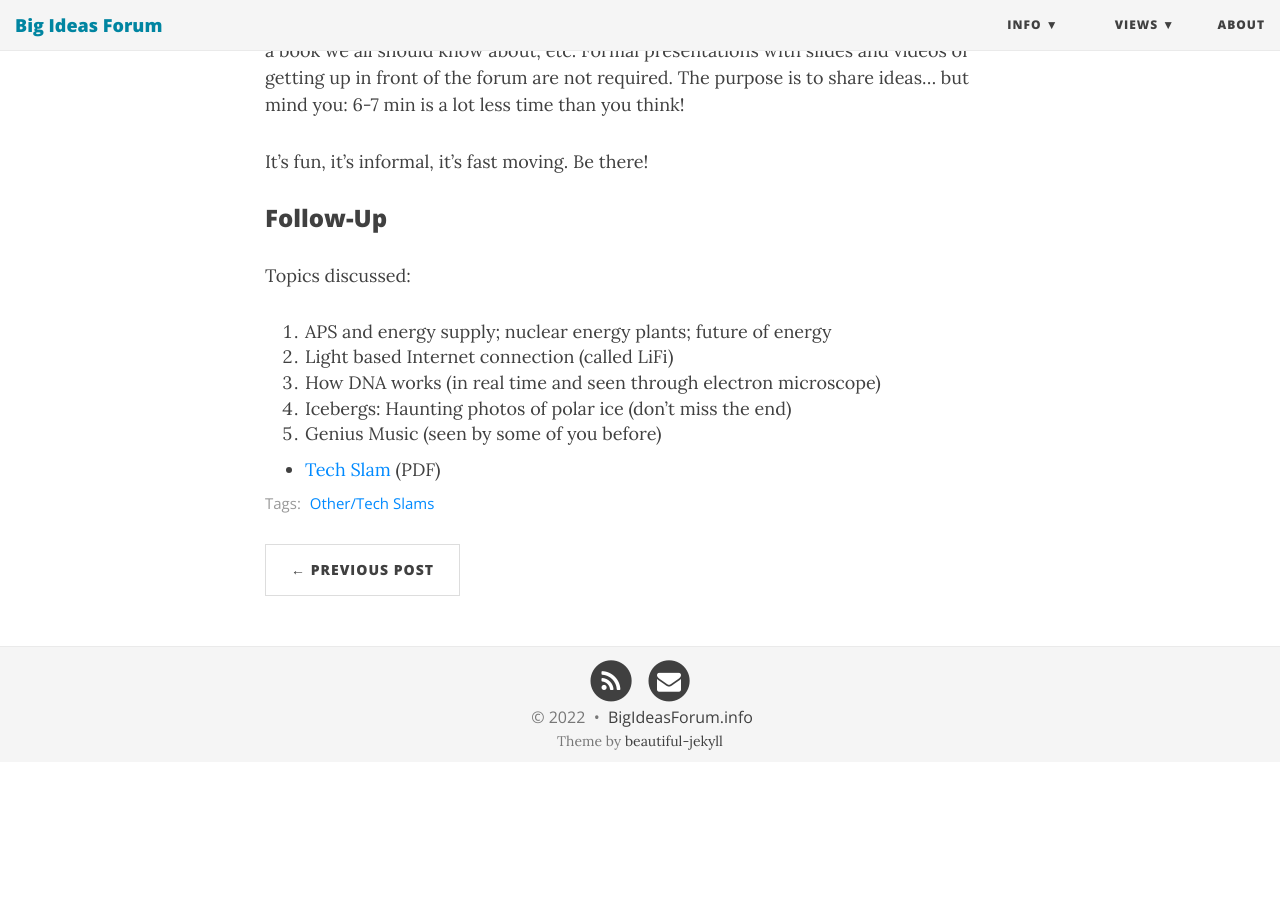
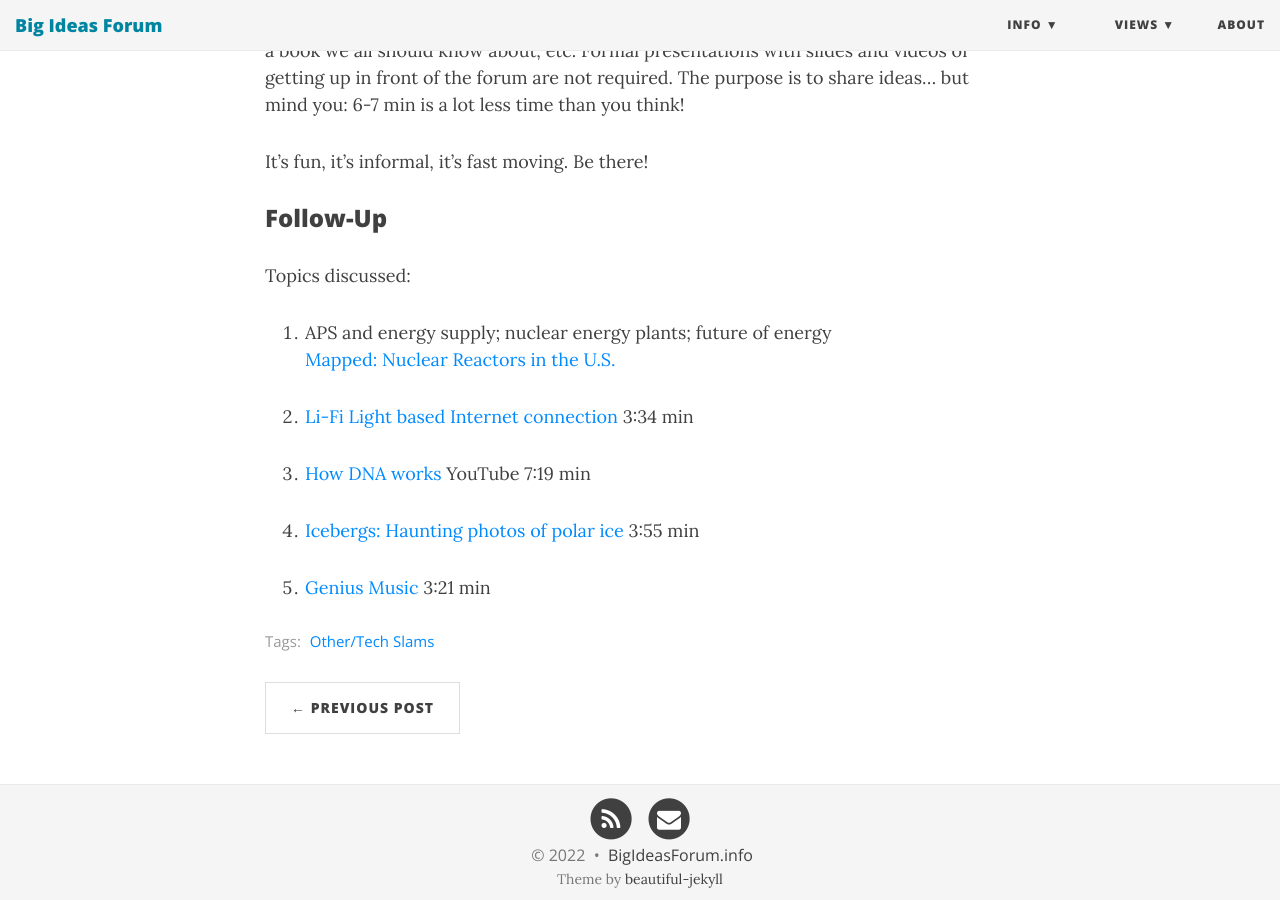
Before and after one commit to BigIdeasForum/bigideasforum.github.io, a Jekyll site: the page built from _posts/2022/2022-10-06-tech-slam14.md, in a window 1280 px wide and 900 px high, scrolled down 611 px. Built offline with Jekyll 4.4.1, drawn with Linux system fonts in a browser that asks for light colours; nearby versions of some CDN libraries; before the commit the page ends 1373 px from its top, so only the background shows below that.

Commit message:
Remove PDF, inline all follow-up items

```diff
--- a/_posts/2022/2022-10-06-tech-slam14.md
+++ b/_posts/2022/2022-10-06-tech-slam14.md
@@ -15,11 +15,13 @@ It’s fun, it’s informal, it’s fast moving. Be there!
 
 Topics discussed:
 
-1. APS and energy supply; nuclear energy plants; future of energy
-1. Light based Internet connection (called LiFi)
-1. How DNA works (in real time and seen through electron microscope)
-1. Icebergs: Haunting photos of polar ice (don’t miss the end)
-1. Genius Music (seen by some of you before)
+1. APS and energy supply; nuclear energy plants; future of energy<br>
+[Mapped: Nuclear Reactors in the U.S.](https://elements.visualcapitalist.com/mapped-nuclear-reactors-in-the-u-s/)
 
+2. [Li-Fi Light based Internet connection](https://futurism.com/videos/wi-fi-li-fi-wireless-internet) 3:34 min
 
-* [Tech Slam](/assets/present/2022/2022-10-06/tech_slam.pdf) (PDF)
+3. [How DNA works](https://www.youtube.com/watch?v=7Hk9jct2ozY) YouTube 7:19 min
+
+4. [Icebergs: Haunting photos of polar ice](https://www.ted.com/talks/camille_seaman_haunting_photos_of_polar_ice) 3:55 min
+
+5. [Genius Music](https://www.facebook.com/Geniusengin/videos/2629463390412507/UzpfSTExMjY2NDM4MTE6MTAyMTU5MTk3MjczNjI1MTU/) 3:21 min
```
Also changed, not shown: 1 other file.
